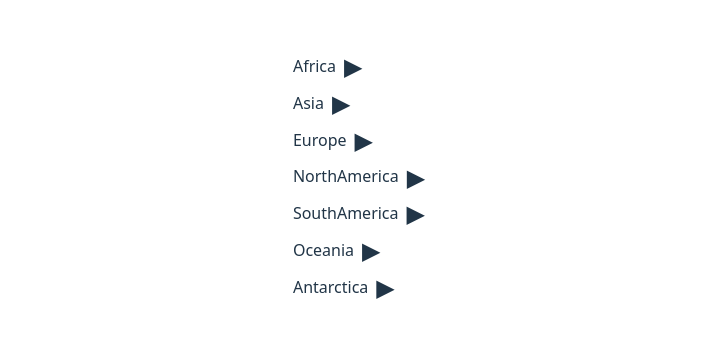
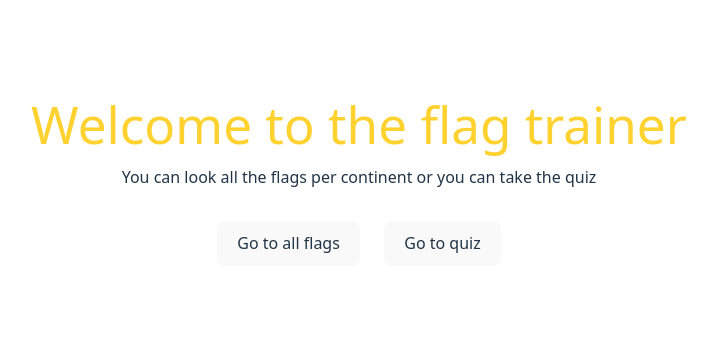
Before and after one commit to leonisperling/flagtrainer, a React (Vite) app: page / in a window 1280 px wide. Shown: the part 219-556 px from the top of the page, without its empty margins (281-998 px from the left). Built offline with nearby package versions, Linux system fonts and the light colour scheme.

Commit message:
Add intro

```diff
--- a/src/App.jsx
+++ b/src/App.jsx
@@ -1,9 +1,12 @@
 import './App.css'
 import FlagGallery from './components/FlagGallery'
+import Intro from './components/Intro'
 
 function App() {
   return (
-    <FlagGallery />
+    <>
+      <Intro />
+    </>
   )
 }
 
```
